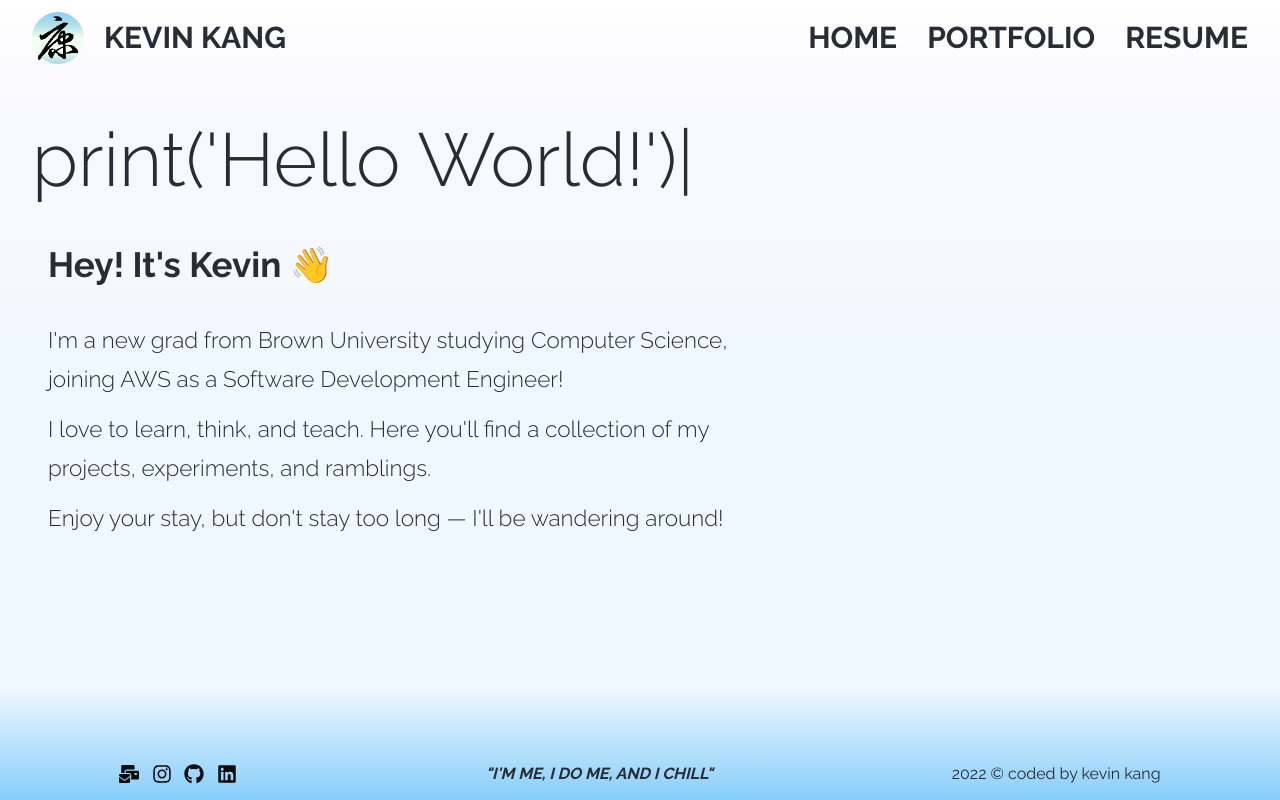
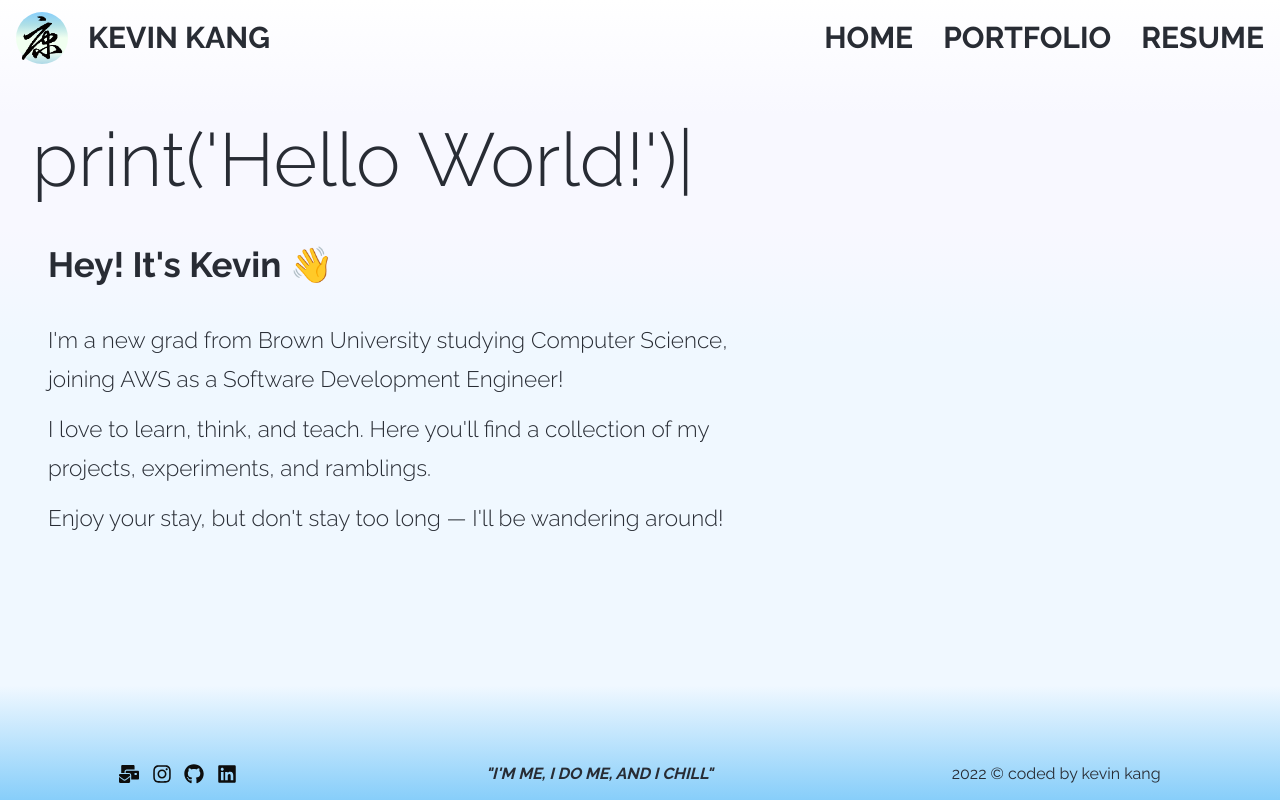
Before and after one commit to kevinxkang/kevinxkang.github.io, a React (Create React App) app: page / in a window 1280 px wide. Built offline with nearby package versions, Linux system fonts and the light colour scheme.

Commit message:
code: tweak css padding for nav bar

```diff
--- a/src/App.css
+++ b/src/App.css
@@ -34,12 +34,10 @@ a, html, body {
 .nav-container {
     display: flex;
     height: 75px;
-    margin-left: auto;
-    margin-right: auto;
     justify-content: space-between;
-    margin: 0 2em 0 2em;
-    flex: 0 auto;
+    margin: auto;
     max-width: 1300px;
+    padding: 0 1em 0 1em;
 }
 
 .brand {
```
